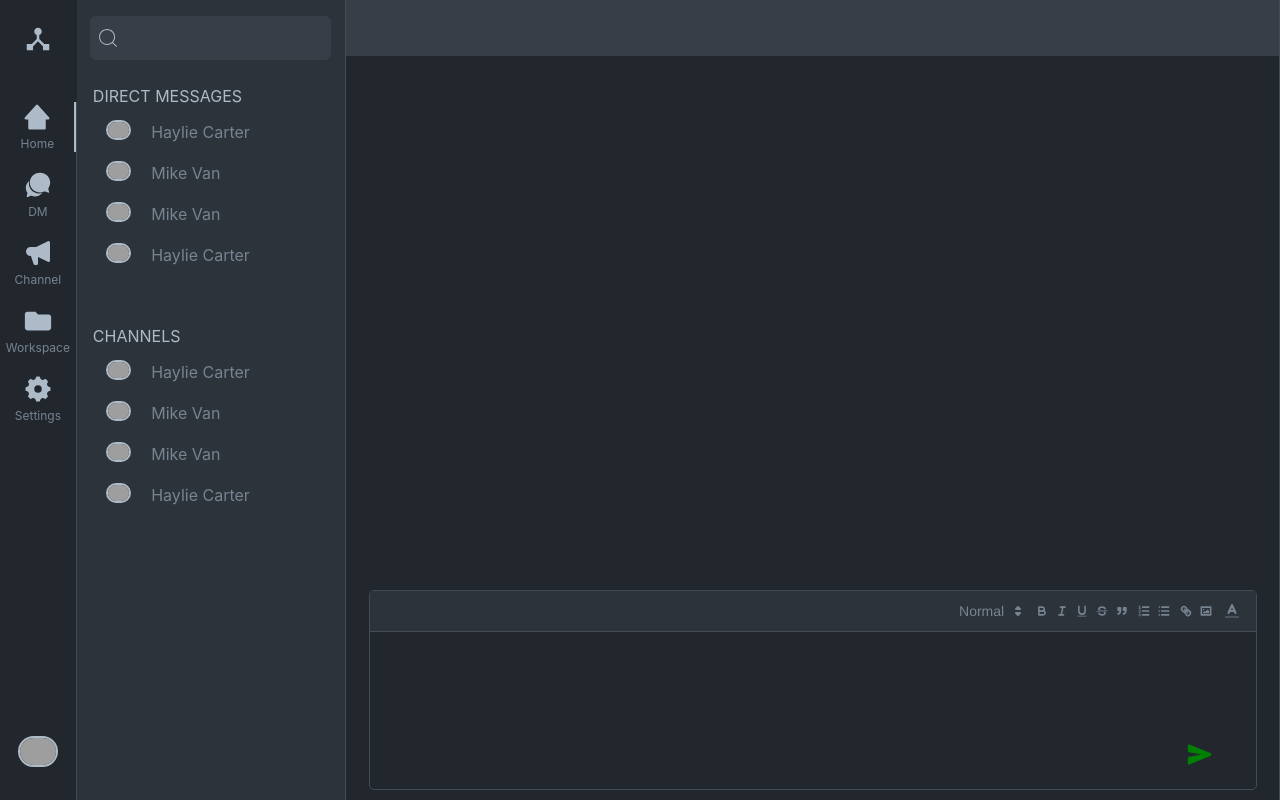
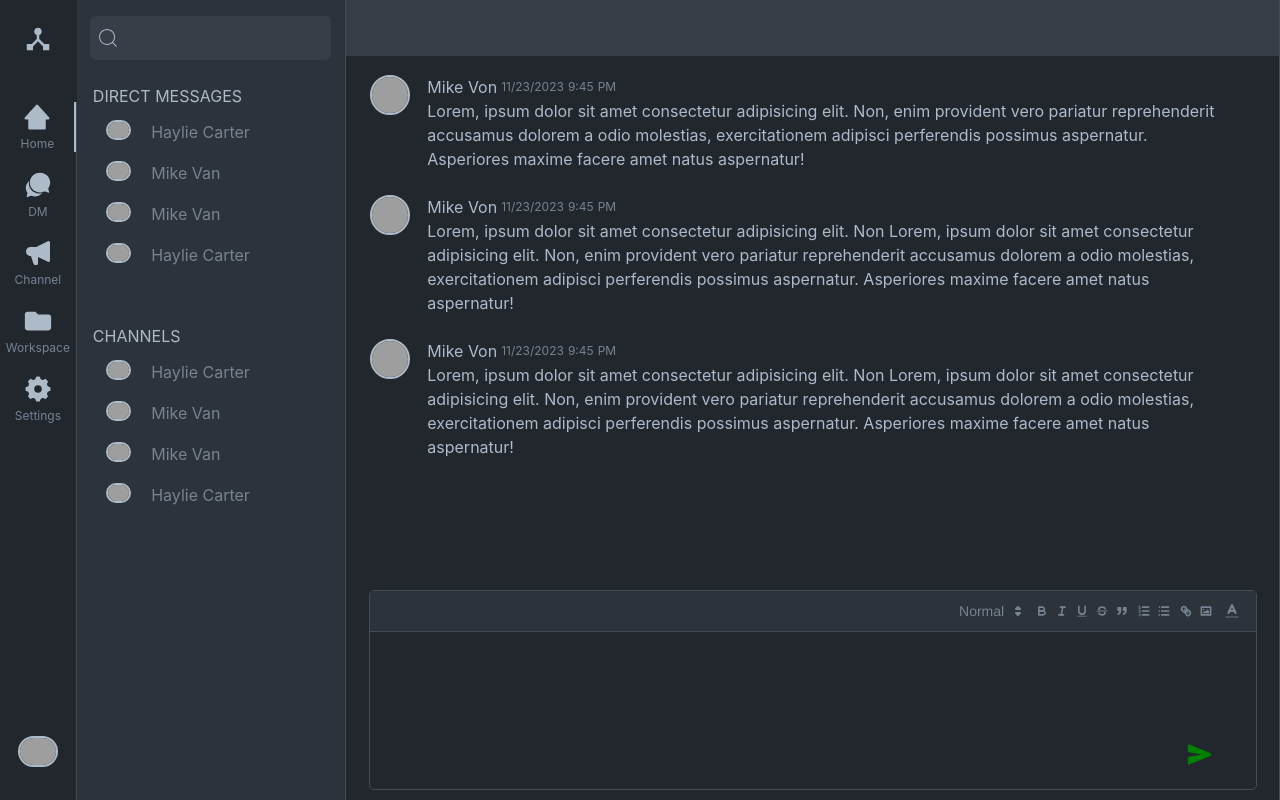
Before and after one commit to Sagni-prog/gitgeeks-frontend, a React (Vite) app: page / in a window 1280 px wide. Built offline with nearby package versions, Linux system fonts and the light colour scheme; grey boxes are pictures that could not be loaded.

Commit message:
chat bubble added

```diff
--- a/src/App.css
+++ b/src/App.css
@@ -60,6 +60,15 @@ body{
 .bottom-profile{
   width: 40px;
   height: 40px;
+}
+.bubble-img{
+  width: 40px;
+  height: 40px;
+}
+.bubble-img img{
+  height: 100%;
+  width: 100%;
+  object-fit: cover;
 }
 .profile{
   width: 25px;
--- a/src/components/Layout/Chat.jsx
+++ b/src/components/Layout/Chat.jsx
@@ -1,6 +1,6 @@
 import React from 'react'
 import TextEditor from '../Elements/TextEditor'
-import { IoSend } from "react-icons/io5";
+import ChatBuble from './ChatBuble';
 
 
 
@@ -15,16 +15,12 @@ const Chat = () => {
        }}
     className='chat-content relative flex flex-col justify-start h-screen  ml-[27%] w-[73%]  border-r '>
       <div className='absolute top-0 left-0 h-[7%] w-[100%] btn-bg'>
-
       </div>
-      <div className='chat-bubble-contatiner grow shrink max-h-[65%] min-h[20%] w-[100%] scrollable mt-[8%] '>
-        <p className=''>
-
-        </p>
+      <div className='max-h-[65%] min-h[20%] w-[100%] scrollable mt-[8%] '>
+        <ChatBuble />
       </div>
       {/* <div className=' min-h-[40%] grow shrink w-[100%]'>  */}
         <TextEditor />
-        {/* <IoSend /> */}
       {/* </div> */}
     </div>
   )
--- /dev/null
+++ b/src/components/Layout/ChatBuble.jsx
@@ -0,0 +1,83 @@
+import React from 'react'
+
+const ChatBuble = () => {
+  return (
+    <div className='bubble-container flex flex-col mx-6 gap-6'>
+        <div className='bubbles flex gap-[2%]'>
+            <div className='w-[10%] bg-secondary mb-6 bubble-img cursor-pointer'>
+                <img src = "https://avatars.githubusercontent.com/u/98890510?s=400&u=5bb16356e20b68aea2928951d56cda9347d5c77c&v=4" className='rounded-full border img' />
+            </div>
+
+            <div className='w-[91%] flex flex-col text-left'>
+               <div className='flex'>
+                <div className='user-name mr-1'>Mike Von</div>
+                <div className='date flex items-center color-secondary text-xs gap-1'>
+                    <p>11/23/2023</p>
+                    <p>9:45</p>
+                    <p>PM</p>
+                </div>
+               </div>
+
+               <div className='message-content'>
+                <p>
+                    Lorem, ipsum dolor sit amet consectetur adipisicing elit. Non, enim provident vero pariatur reprehenderit accusamus dolorem a odio molestias, exercitationem adipisci perferendis possimus aspernatur. Asperiores maxime facere amet natus aspernatur!
+                </p>
+               </div>
+            </div>
+
+        </div>
+
+        <div className='bubbles flex gap-[2%]'>
+            <div className='w-[10%] bg-secondary mb-6 bubble-img cursor-pointer'>
+                <img src = "https://avatars.githubusercontent.com/u/98890510?s=400&u=5bb16356e20b68aea2928951d56cda9347d5c77c&v=4" className='rounded-full border img' />
+            </div>
+
+            <div className='w-[91%] flex flex-col text-left'>
+               <div className='flex'>
+                <div className='user-name mr-1'>Mike Von</div>
+                <div className='date flex items-center color-secondary text-xs gap-1'>
+                    <p>11/23/2023</p>
+                    <p>9:45</p>
+                    <p>PM</p>
+                </div>
+               </div>
+
+               <div className='message-content'>
+                <p>
+                    Lorem, ipsum dolor sit amet consectetur adipisicing elit. Non
+                    Lorem, ipsum dolor sit amet consectetur adipisicing elit. Non, enim provident vero pariatur reprehenderit accusamus dolorem a odio molestias, exercitationem adipisci perferendis possimus aspernatur. Asperiores maxime facere amet natus aspernatur!
+                </p>
+               </div>
+            </div>
+
+        </div>
+
+        <div className='bubbles flex gap-[2%]'>
+            <div className='w-[10%] bg-secondary mb-6 bubble-img cursor-pointer'>
+                <img src = "https://avatars.githubusercontent.com/u/98890510?s=400&u=5bb16356e20b68aea2928951d56cda9347d5c77c&v=4" className='rounded-full border img' />
+            </div>
+
+            <div className='w-[91%] flex flex-col text-left'>
+               <div className='flex'>
+                <div className='user-name mr-1'>Mike Von</div>
+                <div className='date flex items-center color-secondary text-xs gap-1'>
+                    <p>11/23/2023</p>
+                    <p>9:45</p>
+                    <p>PM</p>
+                </div>
+               </div>
+
+               <div className='message-content'>
+                <p>
+                    Lorem, ipsum dolor sit amet consectetur adipisicing elit. Non
+                    Lorem, ipsum dolor sit amet consectetur adipisicing elit. Non, enim provident vero pariatur reprehenderit accusamus dolorem a odio molestias, exercitationem adipisci perferendis possimus aspernatur. Asperiores maxime facere amet natus aspernatur!
+                </p>
+               </div>
+            </div>
+
+        </div>
+    </div>
+  )
+}
+
+export default ChatBuble
--- a/src/components/Layout/Menu.jsx
+++ b/src/components/Layout/Menu.jsx
@@ -9,7 +9,7 @@ import { RiSettings5Fill } from "react-icons/ri";
 
 const Menu = () => {
   return (
-    <div className='menu-bar flex flex-col justify-center items-center content-center h-screen w-[6%]  fixed'>
+    <div className='menu-bar rounded-t-md	 flex flex-col justify-center items-center content-center h-screen w-[6%]  fixed'>
     <div className='flex justify-center content-center items-center mt-6 mb-12 cursor-pointer'>
         <MdDeviceHub className='text-3xl' />
     </div>
```
